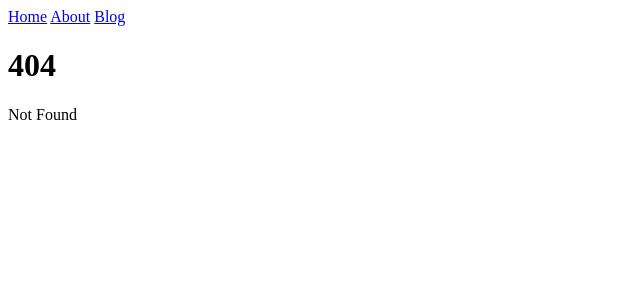
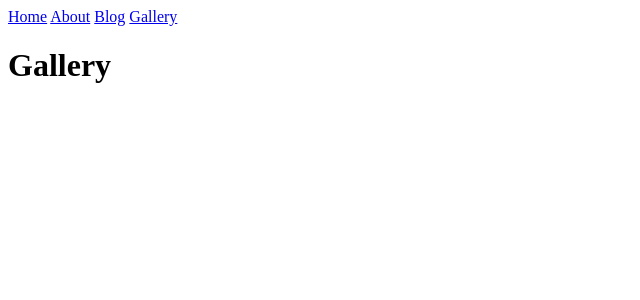
Before and after one commit to ericyork/fdbk-sveltekit, a SvelteKit app: page /gallery in a window 1280 px wide. Before the commit this address had no page. Shown: the top 300 px of the page, without its empty margins (0-640 px from the left). Built offline with nearby package versions, Linux system fonts and the light colour scheme.

Commit message:
starts building out the gallery

```diff
--- a/src/routes/+layout.svelte
+++ b/src/routes/+layout.svelte
@@ -2,6 +2,7 @@
 	<a href="/">Home</a>
 	<a href="/about">About</a>
   <a href="/blog">Blog</a>
+	<a href="/gallery">Gallery</a>
 </nav>
 
 <slot />
--- a/src/routes/blog/[slug]/+layout.svelte
+++ b/src/routes/blog/[slug]/+layout.svelte
@@ -24,7 +24,7 @@
 		.layout {
 			display: grid;
 			gap: 2em;
-			grid-template-columns: 1fr 16em;
+			grid-template-columns: 3fr 1fr;
 		}
 	}
 </style>
--- /dev/null
+++ b/src/routes/gallery/+page.svelte
@@ -0,0 +1,5 @@
+<script>
+  export let data;
+</script>
+
+<h1>Gallery</h1>
```
Also changed, not shown: src/routes/+page.svelte (line endings or trailing spaces).
